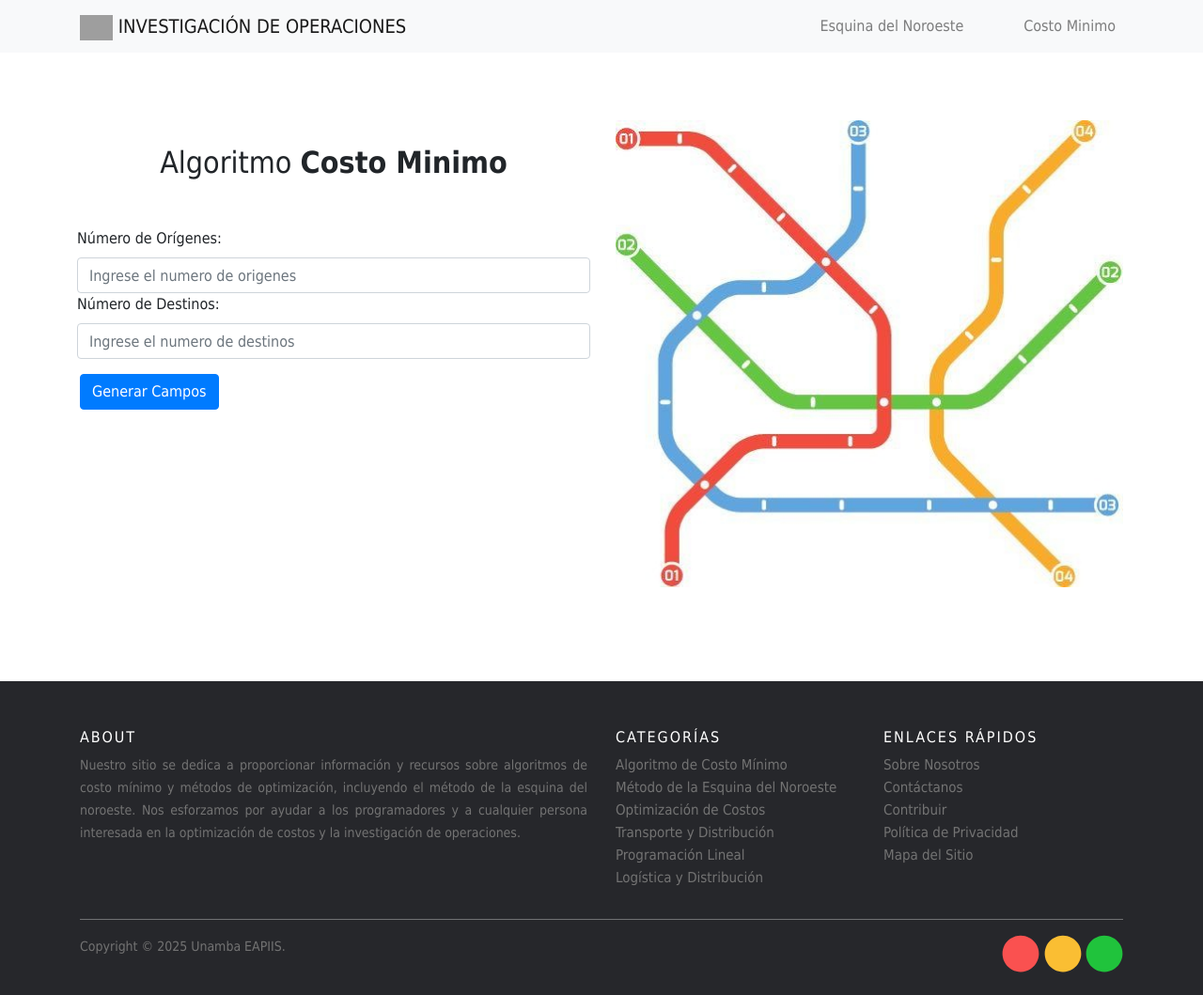
After one commit to CristianOlivera1/Costo-minimo-y-Esquina-noroeste, a Flask app: page /minimun_cost in a window 1280 px wide. The commit adds this page. Shown: the whole page at 94% size. Run offline with Flask 3, Linux system fonts and the light colour scheme; some libraries are stand-ins or nearby versions; grey boxes are pictures that could not be loaded.

Commit message:
implementacion algoritmo de Costo Minimo

```diff
--- a/app.py
+++ b/app.py
@@ -1,4 +1,5 @@
 from flask import Flask, render_template, request, jsonify
+from transport_solver import solve_transport_problem
 import matplotlib.pyplot as plt
 import io
 import base64
@@ -94,7 +95,6 @@ def northwest_corner():
             img.seek(0)
             steps_images.append(base64.b64encode(img.getvalue()).decode())
 
-
         return jsonify({
             'plot_url': plot_url,
             'table_data': table_data.to_html(),
@@ -104,12 +104,34 @@ def northwest_corner():
 
     return render_template('northwest_corner.html', plot_url=plot_url, table_data=table_data.to_html() if table_data is not None else None, num_sources=num_sources, num_destinations=num_destinations, steps_images=steps_images)
 
-@app.route('/other_algorithm', methods=['GET', 'POST'])
-def other_algorithm():
-    if request.method == 'POST':
-        # Implementa aquí otro algoritmo y genera su gráfica
-        pass
-    return render_template('other_algorithm.html')
+@app.route('/minimun_cost', methods=['GET', 'POST'])
+def minimun_cost():
+    # Implement the logic for the minimum cost calculation here
+    return render_template('minimun_cost.html')
+
+@app.route('/generate_matrix', methods=['POST'])
+def generate_matrix():
+    try:
+        rows = int(request.form.get('rows'))
+        cols = int(request.form.get('cols'))
+        return render_template('matrix.html', rows=rows, cols=cols)
+    except Exception as e:
+        return f"Error: {e}"
+
+@app.route('/solve', methods=['POST'])
+def solve():
+    try:
+        rows = int(request.form.get('rows'))
+        cols = int(request.form.get('cols'))
+        supply = list(map(int, request.form.getlist('supply')))
+        demand = list(map(int, request.form.getlist('demand')))
+        costs = [list(map(int, request.form.getlist(f'cost_row_{i}'))) for i in range(rows)]
+
+        result, total_cost = solve_transport_problem(supply, demand, costs)
+
+        return render_template('result.html', result=result, total_cost=total_cost)
+    except Exception as e:
+        return f"Error: {e}"
 
 if __name__ == '__main__':
     app.run(debug=True)
--- a/templates/header.html
+++ b/templates/header.html
@@ -33,7 +33,7 @@
                         <a class="nav-link" href="{{ url_for('northwest_corner') }}">Esquina del Noroeste</a>
                     </li>
                     <li class="nav-item ml-5"></li>
-                        <a class="nav-link" href="{{ url_for('other_algorithm') }}">Otro Algoritmo</a>
+                        <a class="nav-link" href="{{ url_for('minimun_cost') }}">Costo Minimo</a>
                     </li>
                 </ul>
             </div>
--- /dev/null
+++ b/templates/minimun_cost.html
@@ -0,0 +1,116 @@
+<!DOCTYPE html>
+<html lang="en">
+<head>
+    <meta charset="UTF-8">
+    <meta name="viewport" content="width=device-width, initial-scale=1.0">
+    <title>Problema de Transporte</title>
+    <link href="https://cdn.jsdelivr.net/npm/bootstrap@5.3.0/dist/css/bootstrap.min.css" rel="stylesheet">
+    <script src="https://code.jquery.com/jquery-3.6.0.min.js"></script>
+</head>
+{% include 'header.html' %}
+<body style="background-color: rgb(255, 255, 255); height: auto;">
+    <div class="container mt-5">
+        <div class="row">
+
+            <form class="col-md-6" id="form-generate" method="POST" action="/generate_matrix">
+                <div style="margin-top: 50px; margin-bottom: 50px;">
+                <h2 class="text-center">Algoritmo <STROng>Costo Minimo</STROng></h2>
+                </div>
+                <div class="row mb-3">
+                    <div class="">
+                        <label for="rows" class="form-label">Número de Orígenes:</label>
+                        <input type="number" id="rows" name="rows" class="form-control" placeholder="Ingrese el numero de origenes" required>
+                    </div>
+                    <div class="">
+                        <label for="cols" class="form-label">Número de Destinos:</label>
+                        <input type="number" id="cols" name="cols" class="form-control" placeholder="Ingrese el numero de destinos" required>
+                    </div>
+                </div>
+                <button type="submit" class="btn btn-primary d-flex">Generar Campos</button>
+            </form>
+            <div class="col-md-6 mt-4">
+                <img src="../static/resources/img/metodo-del-costo-minimo.jpg" alt="model-trnsport.png" class="img-fluid">
+            </div>
+        </div>
+        <div id="matrix-container" class="mt-5"></div>
+        <div style="margin-bottom: 100px;">
+
+        </div>
+    </div>
+
+    <script>
+        $(document).ready(function () {
+            $('#form-generate').on('submit', function (e) {
+                e.preventDefault();
+                const formData = $(this).serialize();
+
+                $.post('/generate_matrix', formData, function (data) {
+                    $('#matrix-container').html(data);
+                });
+            });
+        });
+    </script>
+
+</body>
+
+</html>
+<footer class="site-footer">
+    <div class="container">
+        <div class="row">
+            <div class="col-sm-12 col-md-6">
+                <h6>About</h6>
+                <p class="text-justify">Nuestro sitio se dedica a proporcionar información y recursos sobre algoritmos de costo mínimo y métodos de optimización, incluyendo el método de la esquina del noroeste. Nos esforzamos por ayudar a los programadores y a cualquier persona interesada en la optimización de costos y la investigación de operaciones.</p>
+            </div>
+
+            <div class="col-xs-6 col-md-3">
+                <h6>Categorías</h6>
+                <ul class="footer-links">
+                    <li><a href="/algoritmo-costo-minimo">Algoritmo de Costo Mínimo</a></li>
+                    <li><a href="/metodo-esquina-noroeste">Método de la Esquina del Noroeste</a></li>
+                    <li><a href="/optimización-costos">Optimización de Costos</a></li>
+                    <li><a href="/transporte-distribución">Transporte y Distribución</a></li>
+                    <li><a href="/programación-lineal">Programación Lineal</a></li>
+                    <li><a href="/logística-distribución">Logística y Distribución</a></li>
+                </ul>
+            </div>
+
+            <div class="col-xs-6 col-md-3">
+                <h6>Enlaces Rápidos</h6>
+                <ul class="footer-links">
+                    <li><a href="/about">Sobre Nosotros</a></li>
+                    <li><a href="/contact">Contáctanos</a></li>
+                    <li><a href="/contribute">Contribuir</a></li>
+                    <li><a href="/privacy-policy">Política de Privacidad</a></li>
+                    <li><a href="/sitemap">Mapa del Sitio</a></li>
+                </ul>
+            </div>
+        </div>
+        <hr>
+    </div>
+    <div class="container">
+        <div class="row">
+            <div class="col-md-8 col-sm-6 col-xs-12">
+                <p class="copyright-text">Copyright &copy; 2025 Unamba
+                    <a href="#">EAPIIS</a>.
+                </p>
+            </div>
+
+            <div class="col-md-4 col-sm-6 col-xs-12">
+                <ul class="social-icons">
+                    <li><svg xmlns="http://www.w3.org/2000/svg" width="40" height="40" viewBox="0 0 64 64">
+                            <path fill="#fa5150"
+                                d="M57.55 14.452c9.697 14.11 6.11 33.405-8 43.1c-14.11 9.697-33.407 6.112-43.1-8c-9.687-14.11-6.111-33.407 8-43.1c14.11-9.697 33.406-6.11 43.1 8" />
+                        </svg></li>
+                    <li><svg xmlns="http://www.w3.org/2000/svg" width="40" height="40" viewBox="0 0 64 64">
+                            <path fill="#FABE33"
+                                d="M57.55 14.452c9.697 14.11 6.11 33.405-8 43.1c-14.11 9.697-33.407 6.112-43.1-8c-9.687-14.11-6.111-33.407 8-43.1c14.11-9.697 33.406-6.11 43.1 8" />
+                        </svg></li>
+                    <li><svg xmlns="http://www.w3.org/2000/svg" width="40" height="40" viewBox="0 0 64 64">
+                            <path fill="#20C33C"
+                                d="M57.55 14.452c9.697 14.11 6.11 33.405-8 43.1c-14.11 9.697-33.407 6.112-43.1-8c-9.687-14.11-6.111-33.407 8-43.1c14.11-9.697 33.406-6.11 43.1 8" />
+                        </svg></li>
+                </ul>
+            </div>
+        </div>
+    </div>
+</footer>
```
Also changed, not shown: templates/matrix.html (added, +43 -0 lines), templates/result.html (added, +24 -0 lines), transport_solver.py (added, +25 -0 lines), static/resources/img/metodo-del-costo-minimo.jpg (added).
